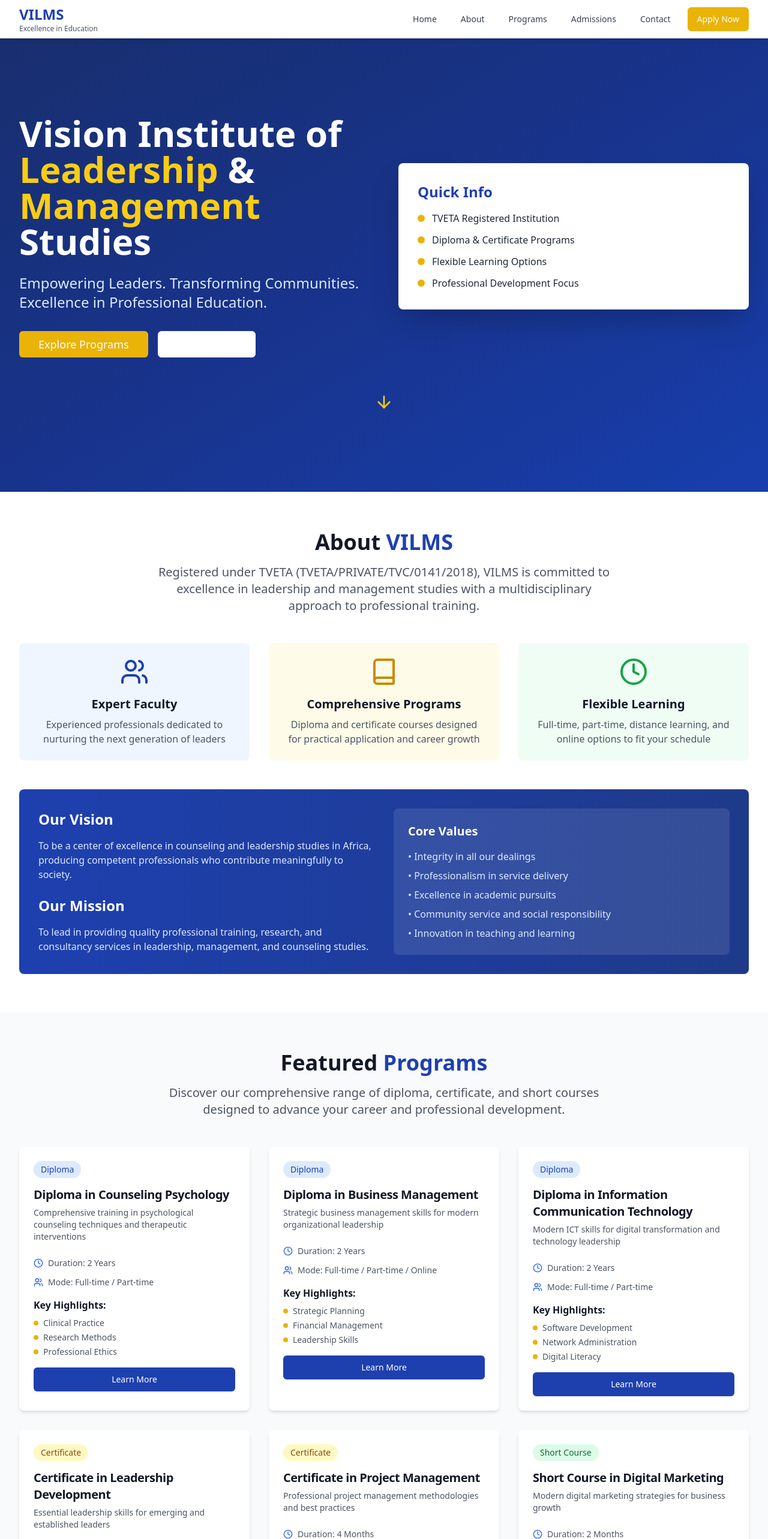
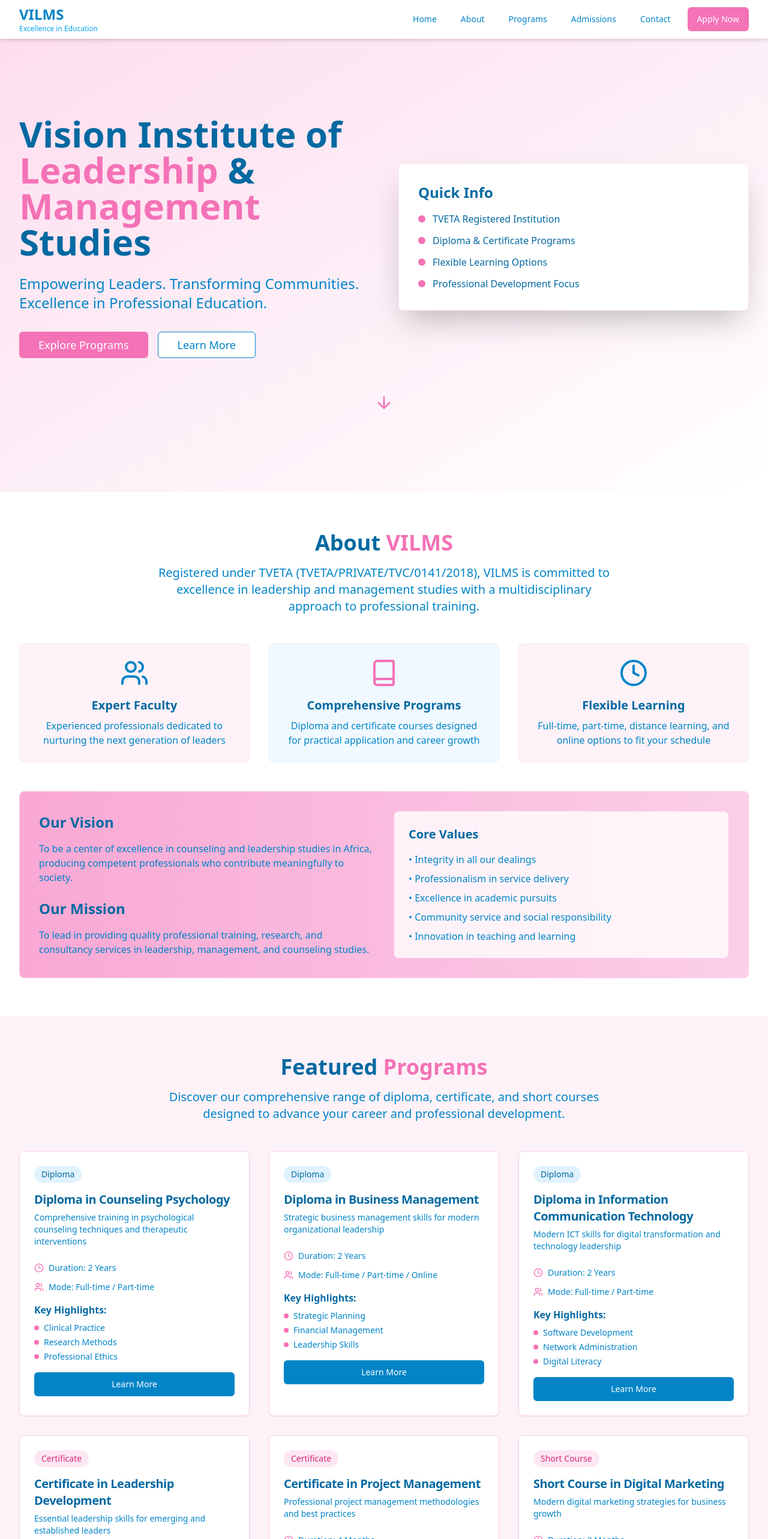
Before and after one commit to Cmbogo/vilms-web-revamp-project, a React (Vite) app: page / in a window 1280 px wide. Shown: the top 2566 px of the page at 60% size. Built offline with nearby package versions, Linux system fonts and the light colour scheme.

Commit message:
Refactor: Apply brand colors
Apply the specified faded pink, sky blue, and white color scheme to the website.

```diff
--- a/src/components/AboutSnapshot.tsx
+++ b/src/components/AboutSnapshot.tsx
@@ -6,58 +6,58 @@ export const AboutSnapshot = () => {
     <section id="about" className="py-16 bg-white">
       <div className="max-w-7xl mx-auto px-4 sm:px-6 lg:px-8">
         <div className="text-center mb-12">
-          <h2 className="text-3xl md:text-4xl font-bold text-gray-900 mb-4">
-            About <span className="text-blue-800">VILMS</span>
+          <h2 className="text-3xl md:text-4xl font-bold text-sky-700 mb-4">
+            About <span className="text-pink-400">VILMS</span>
           </h2>
-          <p className="text-xl text-gray-600 max-w-3xl mx-auto">
+          <p className="text-xl text-sky-600 max-w-3xl mx-auto">
             Registered under TVETA (TVETA/PRIVATE/TVC/0141/2018), VILMS is committed to excellence
             in leadership and management studies with a multidisciplinary approach to professional training.
           </p>
         </div>
 
         <div className="grid grid-cols-1 md:grid-cols-3 gap-8 mb-12">
-          <div className="text-center p-6 rounded-lg bg-blue-50 hover:bg-blue-100 transition-colors">
-            <Users className="w-12 h-12 text-blue-800 mx-auto mb-4" />
-            <h3 className="text-xl font-semibold text-gray-900 mb-2">Expert Faculty</h3>
-            <p className="text-gray-600">
+          <div className="text-center p-6 rounded-lg bg-pink-50 hover:bg-pink-100 transition-colors border border-pink-100">
+            <Users className="w-12 h-12 text-sky-600 mx-auto mb-4" />
+            <h3 className="text-xl font-semibold text-sky-700 mb-2">Expert Faculty</h3>
+            <p className="text-sky-600">
               Experienced professionals dedicated to nurturing the next generation of leaders
             </p>
           </div>
 
-          <div className="text-center p-6 rounded-lg bg-yellow-50 hover:bg-yellow-100 transition-colors">
-            <Book className="w-12 h-12 text-yellow-600 mx-auto mb-4" />
-            <h3 className="text-xl font-semibold text-gray-900 mb-2">Comprehensive Programs</h3>
-            <p className="text-gray-600">
+          <div className="text-center p-6 rounded-lg bg-sky-50 hover:bg-sky-100 transition-colors border border-sky-100">
+            <Book className="w-12 h-12 text-pink-400 mx-auto mb-4" />
+            <h3 className="text-xl font-semibold text-sky-700 mb-2">Comprehensive Programs</h3>
+            <p className="text-sky-600">
               Diploma and certificate courses designed for practical application and career growth
             </p>
           </div>
 
-          <div className="text-center p-6 rounded-lg bg-green-50 hover:bg-green-100 transition-colors">
-            <Clock className="w-12 h-12 text-green-600 mx-auto mb-4" />
-            <h3 className="text-xl font-semibold text-gray-900 mb-2">Flexible Learning</h3>
-            <p className="text-gray-600">
+          <div className="text-center p-6 rounded-lg bg-pink-50 hover:bg-pink-100 transition-colors border border-pink-100">
+            <Clock className="w-12 h-12 text-sky-600 mx-auto mb-4" />
+            <h3 className="text-xl font-semibold text-sky-700 mb-2">Flexible Learning</h3>
+            <p className="text-sky-600">
               Full-time, part-time, distance learning, and online options to fit your schedule
             </p>
           </div>
         </div>
 
-        <div className="bg-gradient-to-r from-blue-800 to-blue-900 rounded-lg p-8 text-white">
+        <div className="bg-gradient-to-r from-pink-300 to-pink-200 rounded-lg p-8 text-sky-700 border border-pink-200">
           <div className="grid grid-cols-1 lg:grid-cols-2 gap-8 items-center">
             <div>
-              <h3 className="text-2xl font-bold mb-4">Our Vision</h3>
-              <p className="text-blue-100 mb-6">
+              <h3 className="text-2xl font-bold mb-4 text-sky-700">Our Vision</h3>
+              <p className="text-sky-600 mb-6">
                 To be a center of excellence in counseling and leadership studies in Africa,
                 producing competent professionals who contribute meaningfully to society.
               </p>
-              <h3 className="text-2xl font-bold mb-4">Our Mission</h3>
-              <p className="text-blue-100">
+              <h3 className="text-2xl font-bold mb-4 text-sky-700">Our Mission</h3>
+              <p className="text-sky-600">
                 To lead in providing quality professional training, research, and consultancy
                 services in leadership, management, and counseling studies.
               </p>
             </div>
-            <div className="bg-white bg-opacity-10 rounded-lg p-6">
-              <h4 className="text-xl font-semibold mb-4">Core Values</h4>
-              <ul className="space-y-2 text-blue-100">
+            <div className="bg-white bg-opacity-80 rounded-lg p-6 border border-pink-200">
+              <h4 className="text-xl font-semibold mb-4 text-sky-700">Core Values</h4>
+              <ul className="space-y-2 text-sky-600">
                 <li>• Integrity in all our dealings</li>
                 <li>• Professionalism in service delivery</li>
                 <li>• Excellence in academic pursuits</li>
--- a/src/components/FeaturedPrograms.tsx
+++ b/src/components/FeaturedPrograms.tsx
@@ -1,7 +1,7 @@
 
 import { Card, CardContent, CardDescription, CardHeader, CardTitle } from "@/components/ui/card";
 import { Button } from "@/components/ui/button";
-import { Clock, Users, Calendar } from "lucide-react";
+import { Clock, Users } from "lucide-react";
 
 export const FeaturedPrograms = () => {
   const programs = [
@@ -56,13 +56,13 @@ export const FeaturedPrograms = () => {
   ];
 
   return (
-    <section id="programs" className="py-16 bg-gray-50">
+    <section id="programs" className="py-16 bg-pink-50">
       <div className="max-w-7xl mx-auto px-4 sm:px-6 lg:px-8">
         <div className="text-center mb-12">
-          <h2 className="text-3xl md:text-4xl font-bold text-gray-900 mb-4">
-            Featured <span className="text-blue-800">Programs</span>
+          <h2 className="text-3xl md:text-4xl font-bold text-sky-700 mb-4">
+            Featured <span className="text-pink-400">Programs</span>
           </h2>
-          <p className="text-xl text-gray-600 max-w-3xl mx-auto">
+          <p className="text-xl text-sky-600 max-w-3xl mx-auto">
             Discover our comprehensive range of diploma, certificate, and short courses designed
             to advance your career and professional development.
           </p>
@@ -70,47 +70,47 @@ export const FeaturedPrograms = () => {
 
         <div className="grid grid-cols-1 md:grid-cols-2 lg:grid-cols-3 gap-8">
           {programs.map((program, index) => (
-            <Card key={index} className="hover:shadow-lg transition-shadow duration-300 border-0 shadow-md">
+            <Card key={index} className="hover:shadow-lg transition-shadow duration-300 border border-pink-200 bg-white">
               <CardHeader>
                 <div className="flex justify-between items-start mb-2">
                   <span className={`px-3 py-1 rounded-full text-sm font-medium ${
-                    program.category === 'Diploma' ? 'bg-blue-100 text-blue-800' :
-                    program.category === 'Certificate' ? 'bg-yellow-100 text-yellow-800' :
-                    'bg-green-100 text-green-800'
+                    program.category === 'Diploma' ? 'bg-sky-100 text-sky-700' :
+                    program.category === 'Certificate' ? 'bg-pink-100 text-pink-600' :
+                    'bg-pink-100 text-pink-600'
                   }`}>
                     {program.category}
                   </span>
                 </div>
-                <CardTitle className="text-xl text-gray-900">{program.title}</CardTitle>
-                <CardDescription className="text-gray-600">
+                <CardTitle className="text-xl text-sky-700">{program.title}</CardTitle>
+                <CardDescription className="text-sky-600">
                   {program.description}
                 </CardDescription>
               </CardHeader>
               <CardContent>
                 <div className="space-y-3 mb-4">
-                  <div className="flex items-center text-sm text-gray-600">
-                    <Clock className="w-4 h-4 mr-2 text-blue-600" />
+                  <div className="flex items-center text-sm text-sky-600">
+                    <Clock className="w-4 h-4 mr-2 text-pink-400" />
                     <span>Duration: {program.duration}</span>
                   </div>
-                  <div className="flex items-center text-sm text-gray-600">
-                    <Users className="w-4 h-4 mr-2 text-blue-600" />
+                  <div className="flex items-center text-sm text-sky-600">
+                    <Users className="w-4 h-4 mr-2 text-pink-400" />
                     <span>Mode: {program.mode}</span>
                   </div>
                 </div>
 
                 <div className="mb-4">
-                  <h4 className="font-semibold text-gray-900 mb-2">Key Highlights:</h4>
-                  <ul className="text-sm text-gray-600 space-y-1">
+                  <h4 className="font-semibold text-sky-700 mb-2">Key Highlights:</h4>
+                  <ul className="text-sm text-sky-600 space-y-1">
                     {program.highlights.map((highlight, idx) => (
                       <li key={idx} className="flex items-center">
-                        <div className="w-2 h-2 bg-yellow-500 rounded-full mr-2"></div>
+                        <div className="w-2 h-2 bg-pink-400 rounded-full mr-2"></div>
                         {highlight}
                       </li>
                     ))}
                   </ul>
                 </div>
 
-                <Button className="w-full bg-blue-800 hover:bg-blue-900 text-white">
+                <Button className="w-full bg-sky-600 hover:bg-sky-700 text-white">
                   Learn More
                 </Button>
               </CardContent>
@@ -119,7 +119,7 @@ export const FeaturedPrograms = () => {
         </div>
 
         <div className="text-center mt-12">
-          <Button size="lg" variant="outline" className="border-blue-800 text-blue-800 hover:bg-blue-800 hover:text-white px-8 py-3">
+          <Button size="lg" variant="outline" className="border-sky-600 text-sky-600 hover:bg-sky-600 hover:text-white px-8 py-3">
             View All Programs
           </Button>
         </div>
--- a/src/components/Hero.tsx
+++ b/src/components/Hero.tsx
@@ -4,47 +4,47 @@ import { ArrowDown } from "lucide-react";
 
 export const Hero = () => {
   return (
-    <section id="home" className="relative bg-gradient-to-br from-blue-900 via-blue-800 to-blue-700 text-white overflow-hidden">
-      <div className="absolute inset-0 bg-black opacity-20"></div>
+    <section id="home" className="relative bg-gradient-to-br from-pink-200 via-pink-100 to-white text-sky-600 overflow-hidden">
+      <div className="absolute inset-0 bg-white opacity-30"></div>
       <div className="relative max-w-7xl mx-auto px-4 sm:px-6 lg:px-8 py-24 lg:py-32">
         <div className="grid grid-cols-1 lg:grid-cols-2 gap-12 items-center">
           <div className="text-center lg:text-left">
-            <h1 className="text-4xl md:text-5xl lg:text-6xl font-bold leading-tight mb-6">
+            <h1 className="text-4xl md:text-5xl lg:text-6xl font-bold leading-tight mb-6 text-sky-700">
               Vision Institute of
-              <span className="text-yellow-400"> Leadership</span> &
-              <span className="text-yellow-400"> Management</span> Studies
+              <span className="text-pink-400"> Leadership</span> &
+              <span className="text-pink-400"> Management</span> Studies
             </h1>
-            <p className="text-xl md:text-2xl text-blue-100 mb-8 leading-relaxed">
+            <p className="text-xl md:text-2xl text-sky-600 mb-8 leading-relaxed">
               Empowering Leaders. Transforming Communities. Excellence in Professional Education.
             </p>
             <div className="flex flex-col sm:flex-row gap-4 justify-center lg:justify-start">
-              <Button size="lg" className="bg-yellow-500 hover:bg-yellow-600 text-white px-8 py-3 text-lg">
+              <Button size="lg" className="bg-pink-400 hover:bg-pink-500 text-white px-8 py-3 text-lg">
                 Explore Programs
               </Button>
-              <Button size="lg" variant="outline" className="border-white text-white hover:bg-white hover:text-blue-900 px-8 py-3 text-lg">
+              <Button size="lg" variant="outline" className="border-sky-600 text-sky-600 hover:bg-sky-600 hover:text-white px-8 py-3 text-lg">
                 Learn More
               </Button>
             </div>
           </div>
 
           <div className="relative">
-            <div className="bg-white rounded-lg shadow-2xl p-8 text-gray-800">
-              <h3 className="text-2xl font-bold text-blue-800 mb-4">Quick Info</h3>
+            <div className="bg-white rounded-lg shadow-2xl p-8 text-sky-700 border border-pink-100">
+              <h3 className="text-2xl font-bold text-sky-700 mb-4">Quick Info</h3>
               <div className="space-y-3">
                 <div className="flex items-center">
-                  <div className="w-3 h-3 bg-yellow-500 rounded-full mr-3"></div>
+                  <div className="w-3 h-3 bg-pink-400 rounded-full mr-3"></div>
                   <span>TVETA Registered Institution</span>
                 </div>
                 <div className="flex items-center">
-                  <div className="w-3 h-3 bg-yellow-500 rounded-full mr-3"></div>
+                  <div className="w-3 h-3 bg-pink-400 rounded-full mr-3"></div>
                   <span>Diploma & Certificate Programs</span>
                 </div>
                 <div className="flex items-center">
-                  <div className="w-3 h-3 bg-yellow-500 rounded-full mr-3"></div>
+                  <div className="w-3 h-3 bg-pink-400 rounded-full mr-3"></div>
                   <span>Flexible Learning Options</span>
                 </div>
                 <div className="flex items-center">
-                  <div className="w-3 h-3 bg-yellow-500 rounded-full mr-3"></div>
+                  <div className="w-3 h-3 bg-pink-400 rounded-full mr-3"></div>
                   <span>Professional Development Focus</span>
                 </div>
               </div>
@@ -53,7 +53,7 @@ export const Hero = () => {
         </div>
 
         <div className="text-center mt-16">
-          <ArrowDown className="w-8 h-8 mx-auto animate-bounce text-yellow-400" />
+          <ArrowDown className="w-8 h-8 mx-auto animate-bounce text-pink-400" />
         </div>
       </div>
     </section>
--- a/src/components/Navigation.tsx
+++ b/src/components/Navigation.tsx
@@ -7,34 +7,34 @@ export const Navigation = () => {
   const [isMenuOpen, setIsMenuOpen] = useState(false);
 
   return (
-    <nav className="bg-white shadow-md sticky top-0 z-50">
+    <nav className="bg-white shadow-md sticky top-0 z-50 border-b border-pink-100">
       <div className="max-w-7xl mx-auto px-4 sm:px-6 lg:px-8">
         <div className="flex justify-between items-center h-16">
           <div className="flex items-center">
             <div className="flex-shrink-0">
-              <h1 className="text-2xl font-bold text-blue-800">VILMS</h1>
-              <p className="text-xs text-gray-600">Excellence in Education</p>
+              <h1 className="text-2xl font-bold text-sky-600">VILMS</h1>
+              <p className="text-xs text-sky-500">Excellence in Education</p>
             </div>
           </div>
 
           <div className="hidden md:block">
             <div className="ml-10 flex items-baseline space-x-4">
-              <a href="#home" className="text-gray-700 hover:text-blue-800 px-3 py-2 rounded-md text-sm font-medium transition-colors">
+              <a href="#home" className="text-sky-600 hover:text-pink-400 px-3 py-2 rounded-md text-sm font-medium transition-colors">
                 Home
               </a>
-              <a href="#about" className="text-gray-700 hover:text-blue-800 px-3 py-2 rounded-md text-sm font-medium transition-colors">
+              <a href="#about" className="text-sky-600 hover:text-pink-400 px-3 py-2 rounded-md text-sm font-medium transition-colors">
                 About
               </a>
-              <a href="#programs" className="text-gray-700 hover:text-blue-800 px-3 py-2 rounded-md text-sm font-medium transition-colors">
+              <a href="#programs" className="text-sky-600 hover:text-pink-400 px-3 py-2 rounded-md text-sm font-medium transition-colors">
                 Programs
               </a>
-              <a href="#admissions" className="text-gray-700 hover:text-blue-800 px-3 py-2 rounded-md text-sm font-medium transition-colors">
+              <a href="#admissions" className="text-sky-600 hover:text-pink-400 px-3 py-2 rounded-md text-sm font-medium transition-colors">
                 Admissions
               </a>
-              <a href="#contact" className="text-gray-700 hover:text-blue-800 px-3 py-2 rounded-md text-sm font-medium transition-colors">
+              <a href="#contact" className="text-sky-600 hover:text-pink-400 px-3 py-2 rounded-md text-sm font-medium transition-colors">
                 Contact
               </a>
-              <Button className="bg-yellow-500 hover:bg-yellow-600 text-white">
+              <Button className="bg-pink-400 hover:bg-pink-500 text-white">
                 Apply Now
               </Button>
             </div>
@@ -45,6 +45,7 @@ export const Navigation = () => {
               variant="ghost"
               size="sm"
               onClick={() => setIsMenuOpen(!isMenuOpen)}
+              className="text-sky-600"
             >
               <Menu className="h-6 w-6" />
             </Button>
@@ -54,23 +55,23 @@ export const Navigation = () => {
 
       {isMenuOpen && (
         <div className="md:hidden">
-          <div className="px-2 pt-2 pb-3 space-y-1 sm:px-3 bg-white border-t">
-            <a href="#home" className="text-gray-700 hover:text-blue-800 block px-3 py-2 rounded-md text-base font-medium">
+          <div className="px-2 pt-2 pb-3 space-y-1 sm:px-3 bg-white border-t border-pink-100">
+            <a href="#home" className="text-sky-600 hover:text-pink-400 block px-3 py-2 rounded-md text-base font-medium">
               Home
             </a>
-            <a href="#about" className="text-gray-700 hover:text-blue-800 block px-3 py-2 rounded-md text-base font-medium">
+            <a href="#about" className="text-sky-600 hover:text-pink-400 block px-3 py-2 rounded-md text-base font-medium">
               About
             </a>
-            <a href="#programs" className="text-gray-700 hover:text-blue-800 block px-3 py-2 rounded-md text-base font-medium">
+            <a href="#programs" className="text-sky-600 hover:text-pink-400 block px-3 py-2 rounded-md text-base font-medium">
               Programs
             </a>
-            <a href="#admissions" className="text-gray-700 hover:text-blue-800 block px-3 py-2 rounded-md text-base font-medium">
+            <a href="#admissions" className="text-sky-600 hover:text-pink-400 block px-3 py-2 rounded-md text-base font-medium">
               Admissions
             </a>
-            <a href="#contact" className="text-gray-700 hover:text-blue-800 block px-3 py-2 rounded-md text-base font-medium">
+            <a href="#contact" className="text-sky-600 hover:text-pink-400 block px-3 py-2 rounded-md text-base font-medium">
               Contact
             </a>
-            <Button className="bg-yellow-500 hover:bg-yellow-600 text-white w-full mt-2">
+            <Button className="bg-pink-400 hover:bg-pink-500 text-white w-full mt-2">
               Apply Now
             </Button>
           </div>
--- a/src/pages/Index.tsx
+++ b/src/pages/Index.tsx
@@ -8,7 +8,7 @@ import { Footer } from "@/components/Footer";
 
 const Index = () => {
   return (
-    <div className="min-h-screen bg-gray-50">
+    <div className="min-h-screen bg-white">
       <Navigation />
       <Hero />
       <AboutSnapshot />
```
Also changed, not shown: src/components/CallToAction.tsx (+38 -38 lines), src/components/Footer.tsx (+25 -25 lines).
